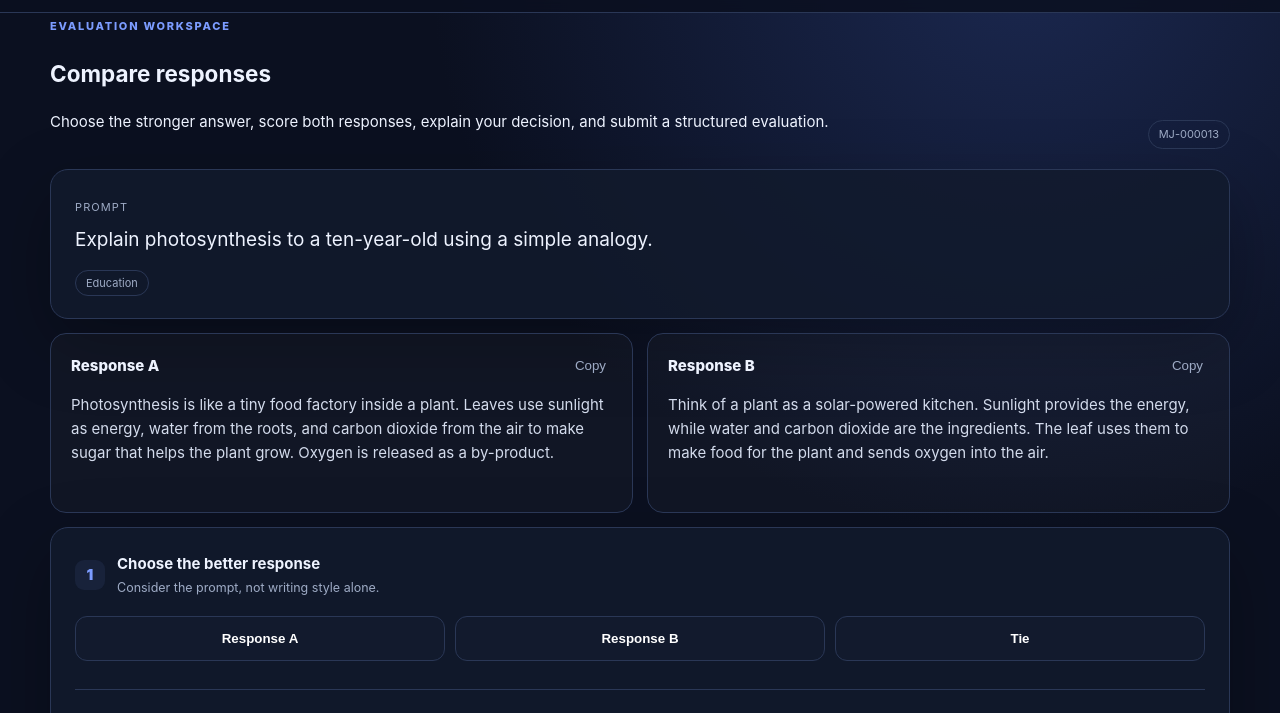
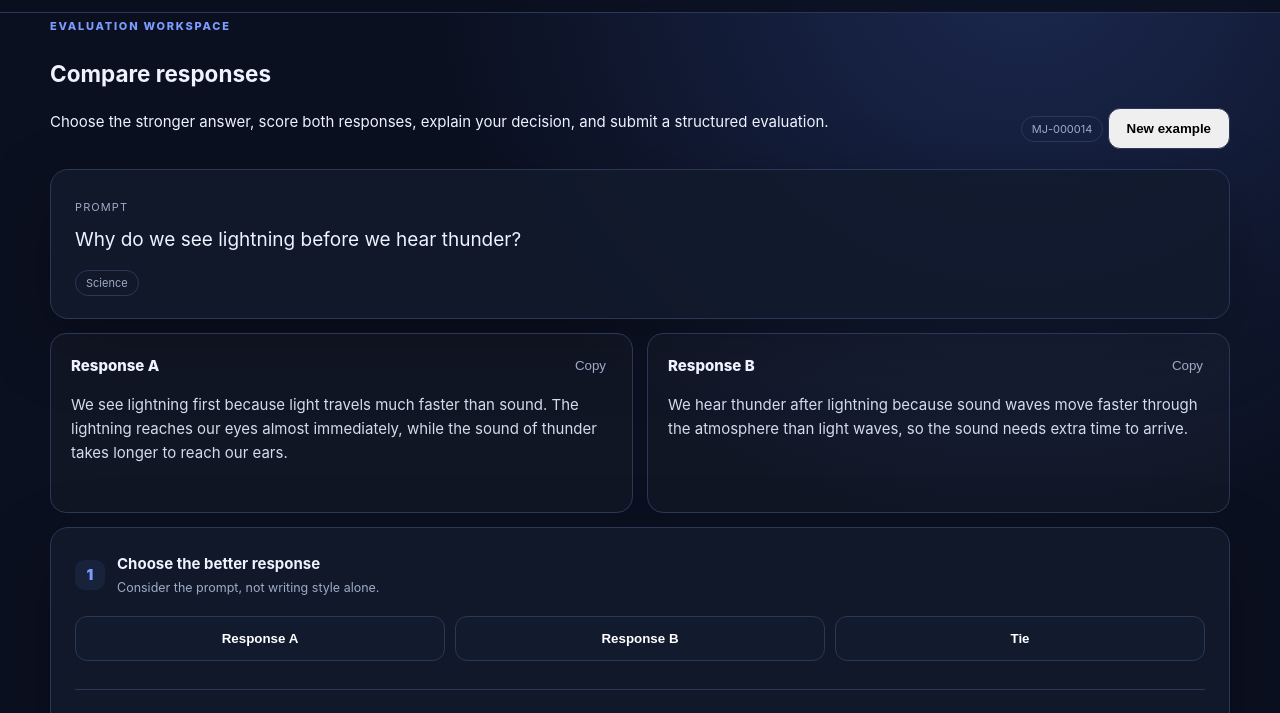
Before and after one commit to imaginationai31-sys/modeljudge-ai, a website: page frontend/evaluate.html in a window 1280 px wide. Shown: the part 59-772 px from the top of the page. Drawn offline with Linux system fonts and the light colour scheme; no server answers.

Commit message:
Add new evaluation example control

```diff
--- a/frontend/evaluate.html
+++ b/frontend/evaluate.html
@@ -28,23 +28,26 @@
           <h1>Compare responses</h1>
           <p>Choose the stronger answer, score both responses, explain your decision, and submit a structured evaluation.</p>
         </div>
-        <span class="record-id" id="recordId">MJ-000013</span>
+        <div>
+          <span class="record-id" id="recordId">MJ-000014</span>
+          <button class="button" id="newExampleBtn" type="button" style="margin-top:10px">New example</button>
+        </div>
       </div>
 
       <div class="prompt-card">
         <label>Prompt</label>
-        <p id="promptText">Explain photosynthesis to a ten-year-old using a simple analogy.</p>
-        <span class="tag" id="categoryTag">Education</span>
+        <p id="promptText">Why do we see lightning before we hear thunder?</p>
+        <span class="tag" id="categoryTag">Science</span>
       </div>
 
       <div class="responses">
         <article class="response-card" id="cardA">
           <div class="response-header"><span>Response A</span><button class="copy" data-copy="a">Copy</button></div>
-          <p id="responseA">Photosynthesis is like a tiny food factory inside a plant. Leaves use sunlight as energy, water from the roots, and carbon dioxide from the air to make sugar that helps the plant grow. Oxygen is released as a by-product.</p>
+          <p id="responseA">We see lightning first because light travels much faster than sound. The lightning reaches our eyes almost immediately, while the sound of thunder takes longer to reach our ears.</p>
         </article>
         <article class="response-card" id="cardB">
           <div class="response-header"><span>Response B</span><button class="copy" data-copy="b">Copy</button></div>
-          <p id="responseB">Think of a plant as a solar-powered kitchen. Sunlight provides the energy, while water and carbon dioxide are the ingredients. The leaf uses them to make food for the plant and sends oxygen into the air.</p>
+          <p id="responseB">We hear thunder after lightning because sound waves move faster through the atmosphere than light waves, so the sound needs extra time to arrive.</p>
         </article>
       </div>
 
```
